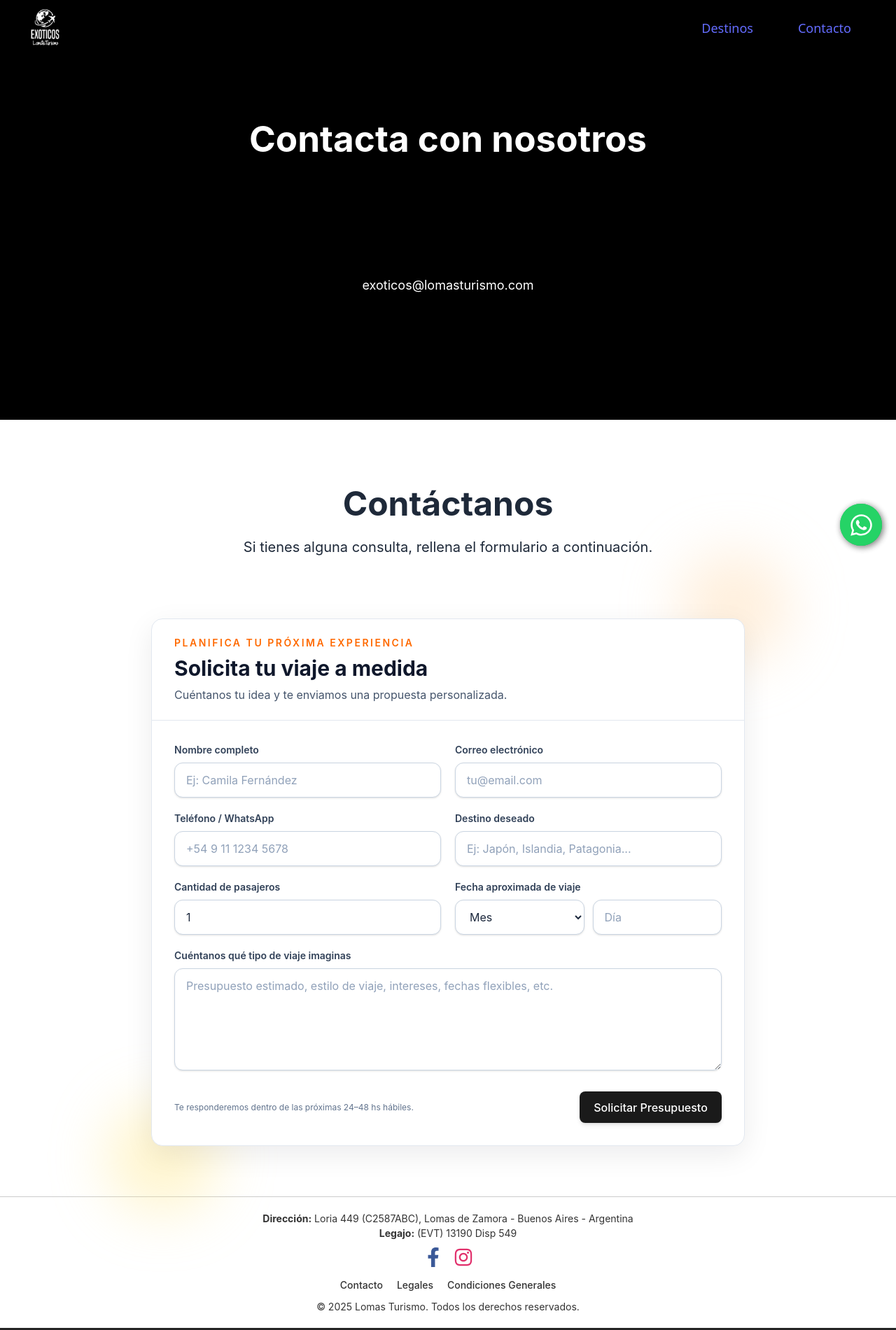
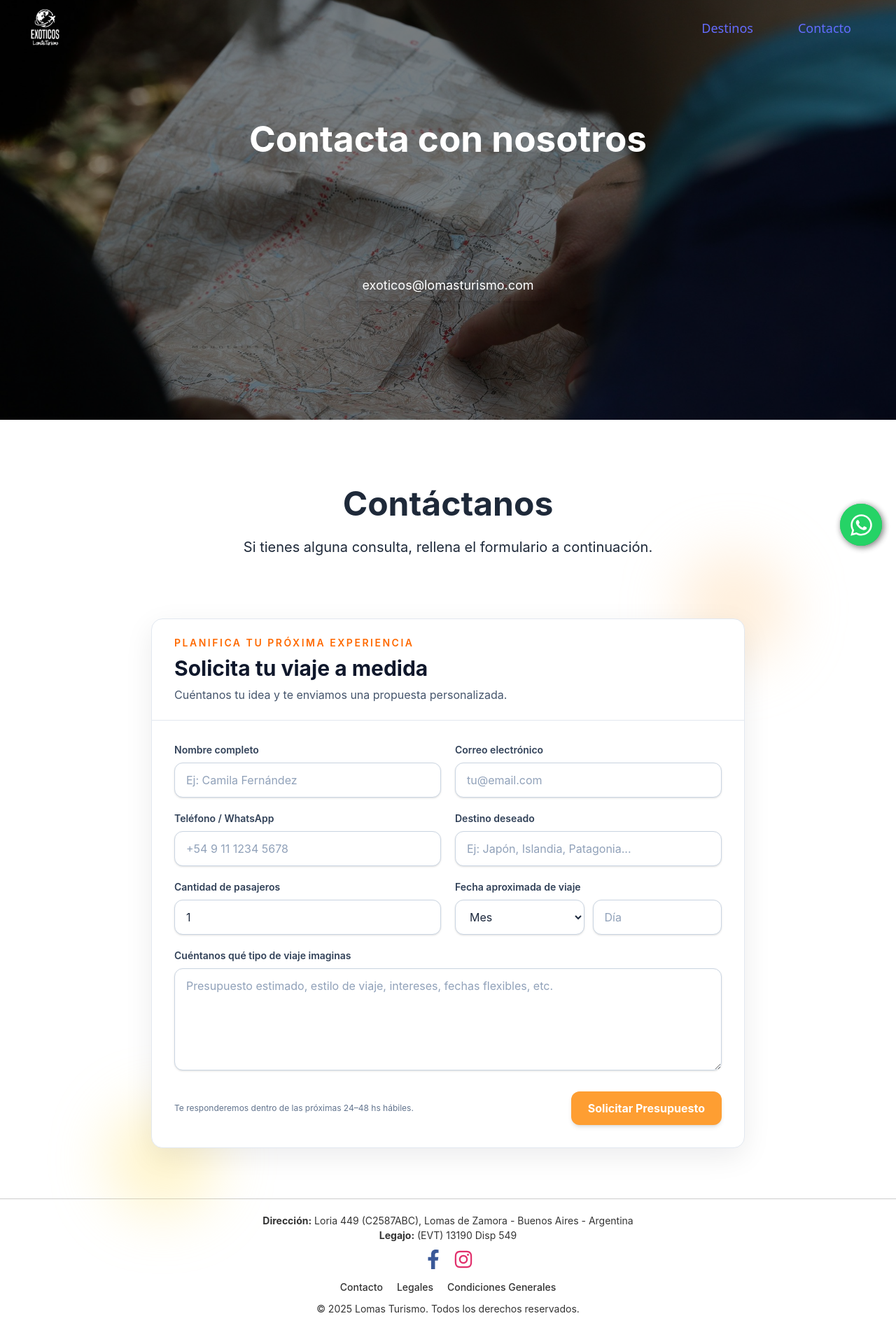
Before and after one commit to estebanpinelli/mi-microsite, a React (Vite) app: page /contacto in a window 1280 px wide. Shown: the whole page at 70% size. Built offline with nearby package versions, Linux system fonts and the light colour scheme.

Commit message:
Arreglo de regresiones visuales

```diff
--- a/src/components/Navbar.jsx
+++ b/src/components/Navbar.jsx
@@ -56,7 +56,7 @@ const Navbar = () => {
 
       {/* Drawer menú móvil */}
       {menuOpen && (
-        <div className="fixed inset-0 z-50 bg-black bg-opacity-70 flex flex-col">
+        <div className="fixed inset-0 z-50 bg-black/70 flex flex-col">
           <div className="absolute top-6 right-6">
             <button
               onClick={() => setMenuOpen(false)}
--- a/src/index.css
+++ b/src/index.css
@@ -42,19 +42,7 @@ h1 {
 }
 
 button {
-  border-radius: 8px;
-  border: 1px solid transparent;
-  padding: 0.6em 1.2em;
-  font-size: 1em;
-  font-weight: 500;
-  font-family: inherit;
-  background-color: #1a1a1a;
   cursor: pointer;
-  transition: border-color 0.25s;
-}
-
-button:hover {
-  border-color: #646cff;
 }
 
 button:focus,
--- a/src/pages/Contact.jsx
+++ b/src/pages/Contact.jsx
@@ -11,7 +11,7 @@ const Contact = () => {
         style={{ backgroundImage: "url('/contacto.jpg')" }}
       >
         {/* Fondo oscuro semi-transparente para mejorar la legibilidad */}
-        <div className="absolute inset-0 bg-black bg-opacity-50"></div>
+        <div className="absolute inset-0 bg-black/50"></div>
 
         {/* Contenido centrado */}
         <div className="relative text-center">
```
